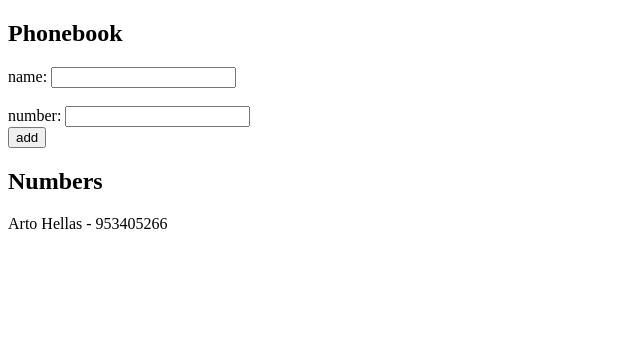
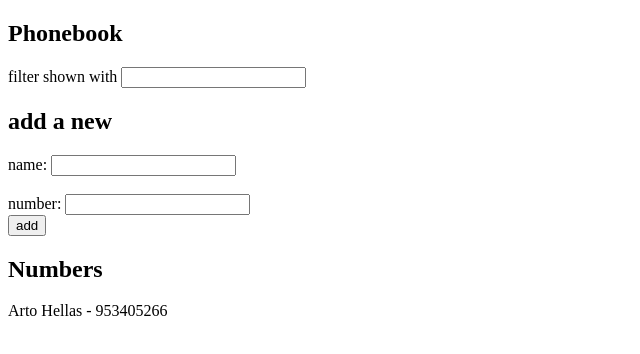
Before and after one commit to Nikols-Venegas/Laboratorio5-RenderizadoYFormularios, a React (Create React App) app in the folder telefonia/: page / in a window 1280 px wide. Shown: the top 354 px of the page, without its empty margins (0-640 px from the left). Built offline with nearby package versions, Linux system fonts and the light colour scheme.

Commit message:
7. Filtro -TELEFONIA

```diff
--- a/telefonia/src/index.js
+++ b/telefonia/src/index.js
@@ -5,6 +5,7 @@ const App = () => {
 	const [ persons, setPersons ] = useState([ {name: 'Arto Hellas', number: '953405266'} ]);
 	const [ newName, setNewName ] = useState('');
 	const [ newNumber, setNewNumber ] = useState('');
+	const [ show, setShow ] = useState('');
 
 	const clicadd = event => {
 		event.preventDefault();
@@ -39,10 +40,23 @@ const App = () => {
 		setNewNumber(event.target.value);
 	};
 
+	let busqueda = persons;
+	if (show.length > 0) {
+		busqueda = persons.filter(persona => {
+			return persona.name.includes(show);
+		});
+	}
+
+	const onchanshow = event => {
+		setShow(event.target.value);
+	};
+
 	return (
 		<div>
 			<h2>Phonebook</h2>
+			filter shown with <input type="text" onChange={onchanshow} value={show} />
 			<div>
+				<h2>add a new</h2>
 				name: <input type="text" onChange={onchan} value={newName} />
 				<br />
 				<br />
@@ -54,10 +68,10 @@ const App = () => {
 				</button>
 			</div>
 			<h2>Numbers</h2>
-			{persons.map((person, index) => {
+			{busqueda.map((persona, index) => {
 				return (
-					<p key={person.name}>
-						{person.name} - {person.number}
+					<p key={persona.name}>
+						{persona.name} - {persona.number}
 					</p>
 				);
 			})}
```
